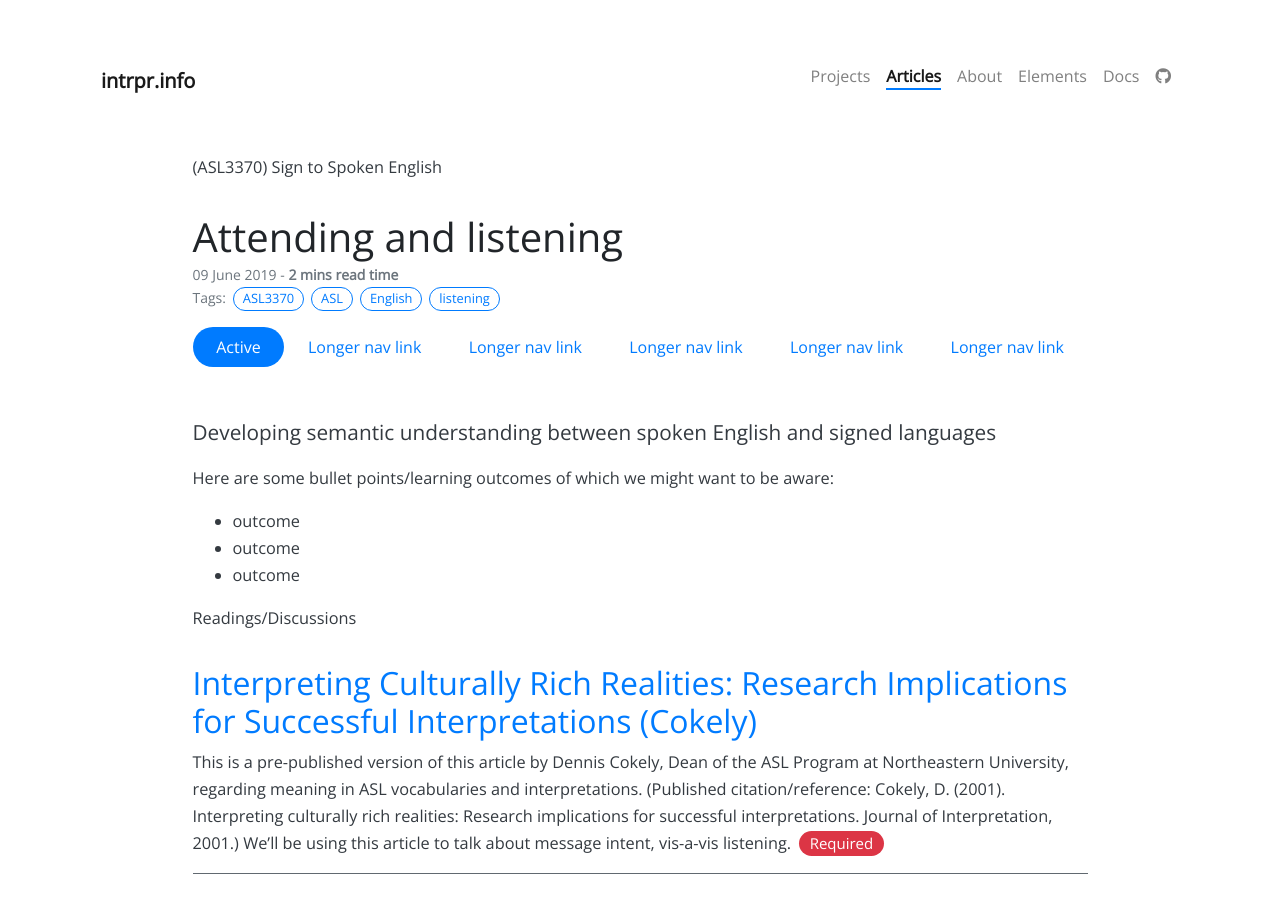
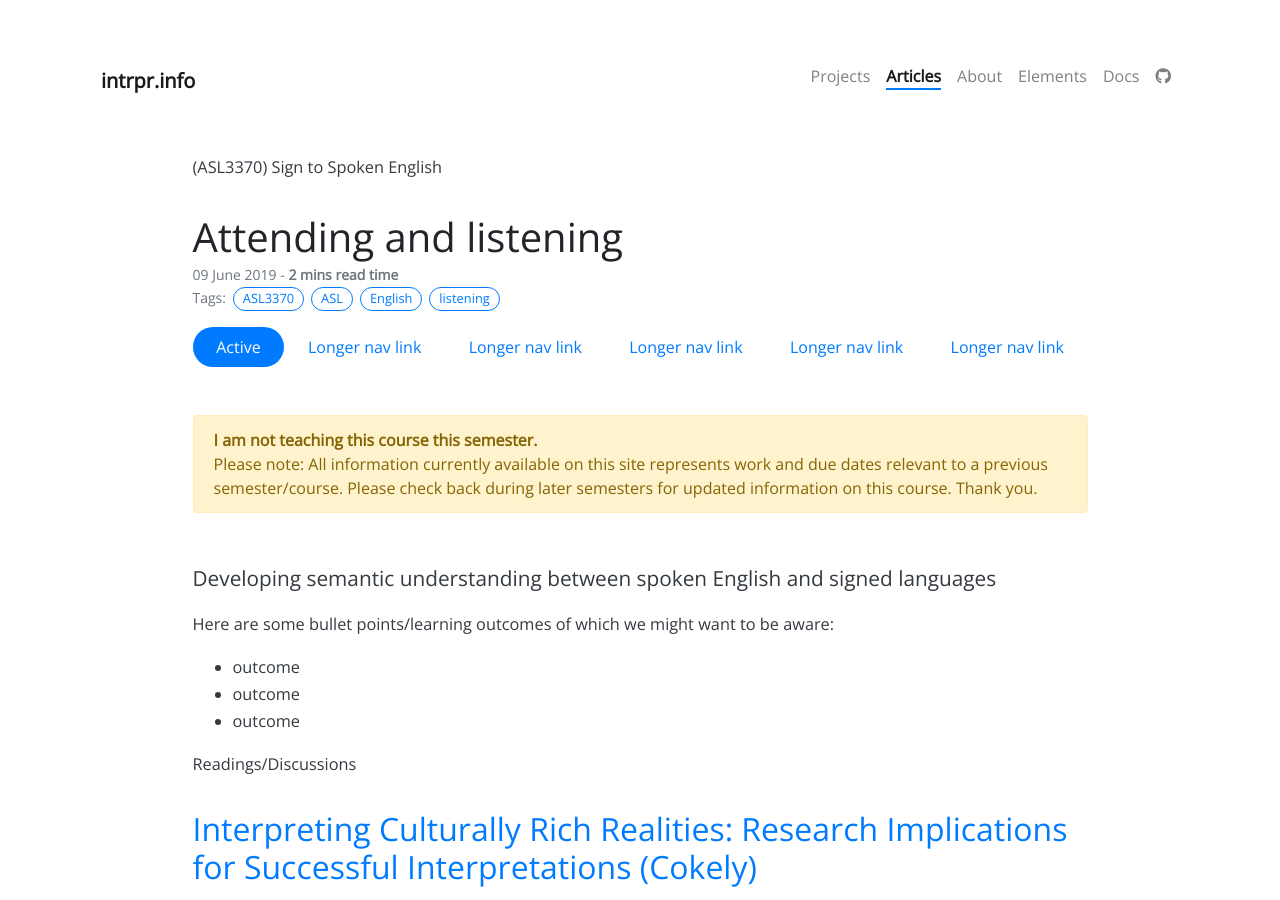
Before and after one commit to intrpr/jekyll-portfol-test, a Jekyll site: the page built from _posts/2019-06-09-attending-and-listening.md, in a window 1280 px wide and 900 px high. Built offline with Jekyll 4.4.1, drawn with Linux system fonts in a browser that asks for light colours; nearby versions of some CDN libraries; our own code applies the rules of GitHub Pages for plain Markdown files; comment, search, counter and statistics services are not loaded.

Commit message:
Update 2019-06-09-attending-and-listening.md

```diff
--- a/_posts/2019-06-09-attending-and-listening.md
+++ b/_posts/2019-06-09-attending-and-listening.md
@@ -8,6 +8,8 @@ description: This course is an introduction to the skills and processes required
 ---
 
 {% include class-nav.html %}
+
+{% include not-teaching.html %}
 
 <p class="lead">Developing semantic understanding between spoken English and signed languages</p>
 
```
